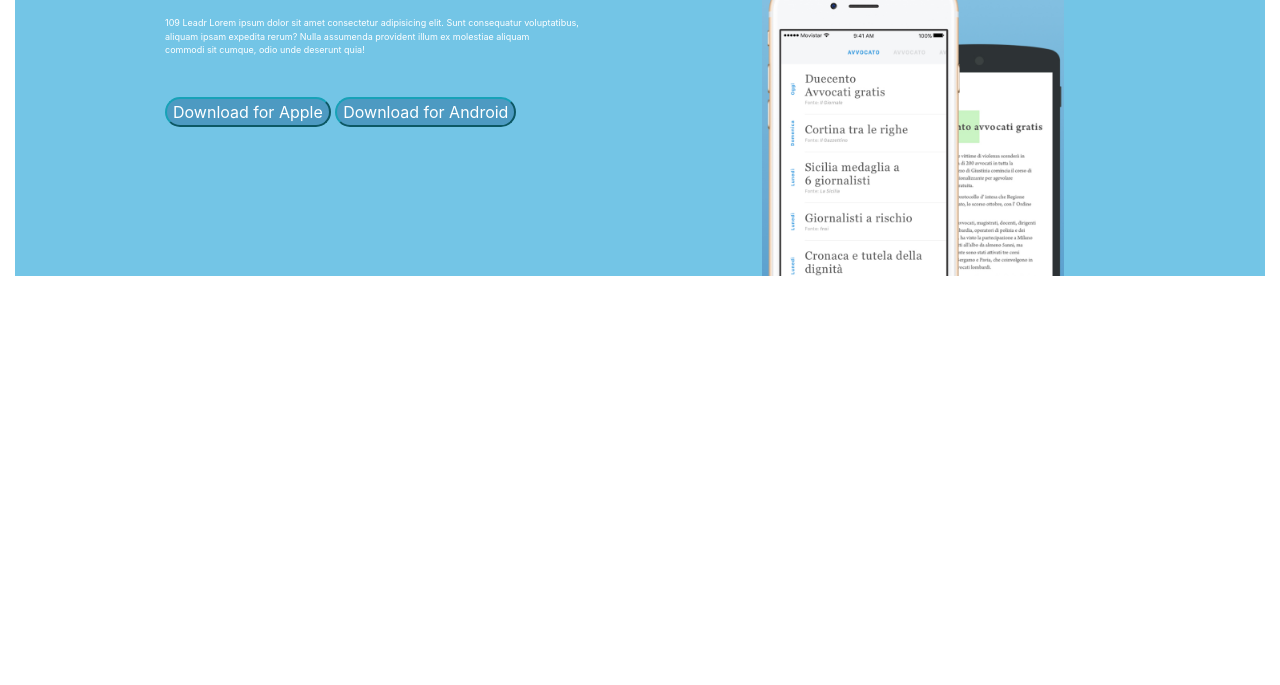
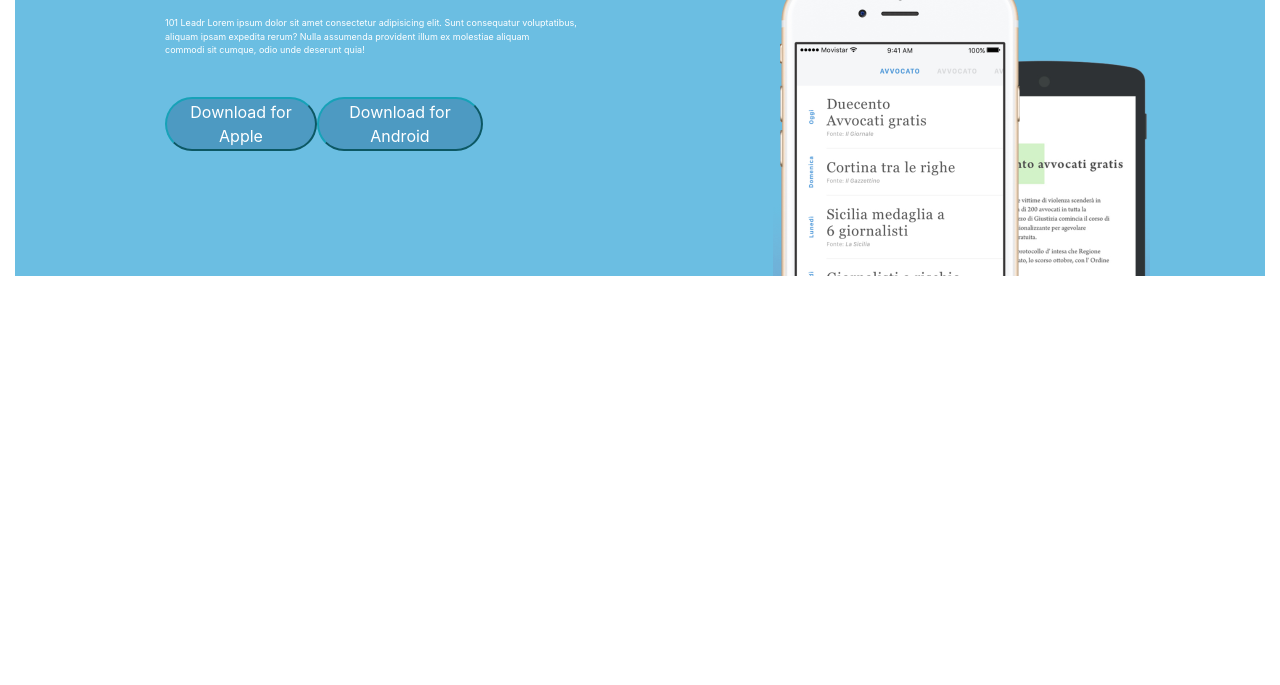
Before and after one commit to sjlaurino/Your-Jobs-Site, a plain HTML site: page index.html in a window 1280 px wide. Shown: the part 115-800 px from the top of the page. Drawn offline with nearby package versions, Linux system fonts and the light colour scheme.

Commit message:
fixed image / updated links

```diff
--- a/index.html
+++ b/index.html
@@ -18,13 +18,13 @@
     <div class="whole-back">
       <div class="row nav-bar pt-3">
         <div class="col-8">
-          <a href="https://geekprank.com/fake-virus/"><span class="nav-left">109 Leadr</span></a>
+          <a href="https://www.youtube.com/watch?v=K2CTJS12RdI"><span class="nav-left">101 Leadr</span></a>
         </div>
         <div class="col-2">
-          <a href="https://geekprank.com/fake-virus/"><span class="featured">Featured</span></a>
+          <a href="https://www.dictionary.com/browse/featured"><span class="featured">Featured</span></a>
         </div>
         <div class="col-2">
-          <a href="https://geekprank.com/fake-virus/"><span class="start-now">Start Now</span></a>
+          <a href="https://en.wikipedia.org/wiki/Starting_fluid"><span class="start-now">Start Now</span></a>
         </div>
       </div>
       <div class="row row-two">
@@ -37,21 +37,23 @@
             </div>
             <div class="row mid-row">
               <div class="col mid-col">
-                <p>109 Leadr Lorem ipsum dolor sit amet consectetur adipisicing elit. Sunt consequatur voluptatibus,<br />
+                <p>101 Leadr Lorem ipsum dolor sit amet consectetur adipisicing elit. Sunt consequatur voluptatibus,<br />
                   aliquam ipsam expedita rerum? Nulla assumenda provident illum ex molestiae aliquam <br /> commodi sit
                   cumque, odio unde deserunt quia!</p>
               </div>
             </div>
             <div class="row bot-row">
-              <div class="col bot-col pt-4">
-                <button type="button" class="btn-1 btn-info">Download for Apple</button>
-                <button type="button" class="btn-2 btn-info">Download for Android</button>
+              <div class="col-7 d-flex justify-content-around bot-col pt-4">
+                <a href="http://www.whfoods.com/genpage.php?tname=foodspice&dbid=15"><button type="button" class="btn-1 btn-info">Download
+                    for Apple</button></a>
+                <a href="https://www.crazygames.com/game/robot-dog-city-simulator"><button type="button" class="btn-2 btn-info">Download
+                    for Android</button></a>
               </div>
             </div>
           </div>
         </div>
         <div class="col-5 img-col img-responsive img-fluid pt-5">
-          <img src="Screen Shot 2019-01-31 at 1.52.12 PM.png" height="300px" alt="">
+          <img src="Phones SS.png" height="300px" alt="">
         </div>
       </div>
     </div>
--- a/style.css
+++ b/style.css
@@ -1,5 +1,5 @@
 .whole-back{
-  background-color: #73c5e6;
+  background-color: #6bbee2;
   color: white;
 }
 .bold-text{
```
Also changed, not shown: Phones SS.png (added), Screen Shot 2019-01-31 at 1.52.12 PM.png (deleted).
